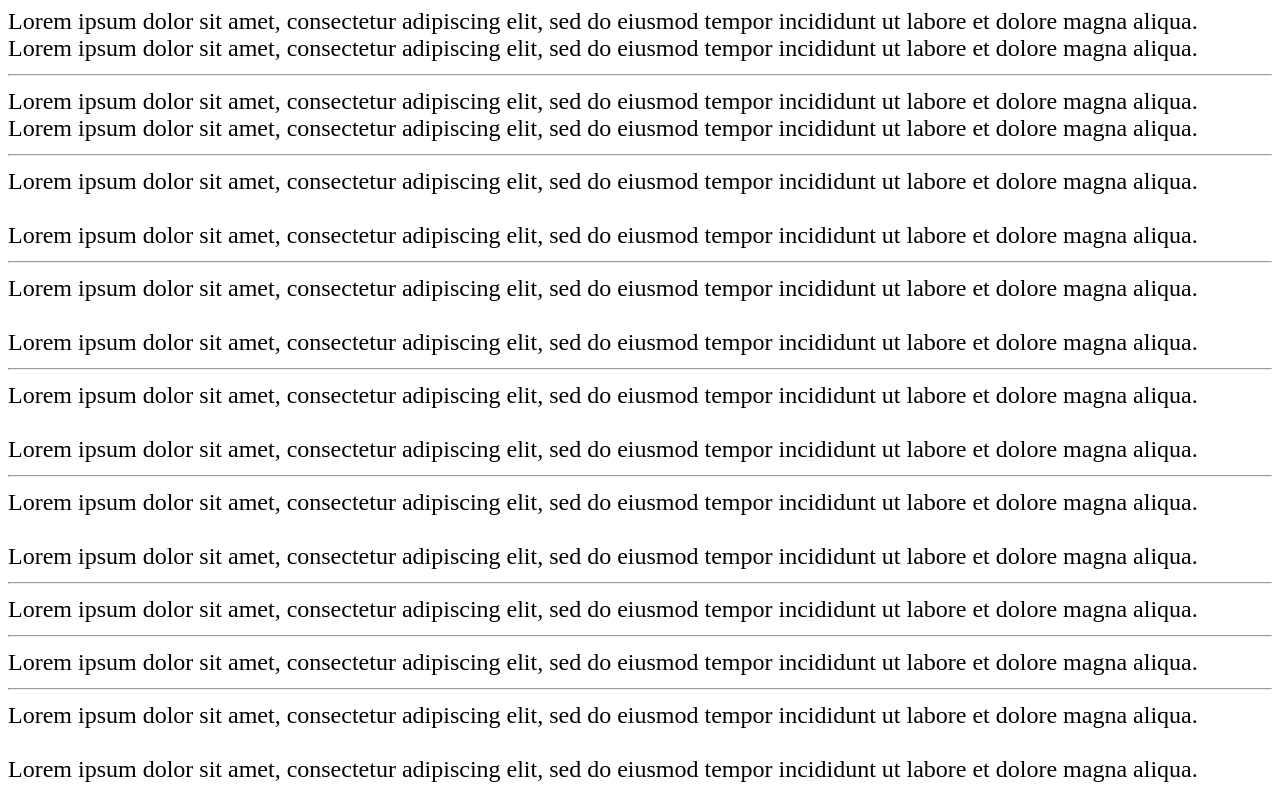
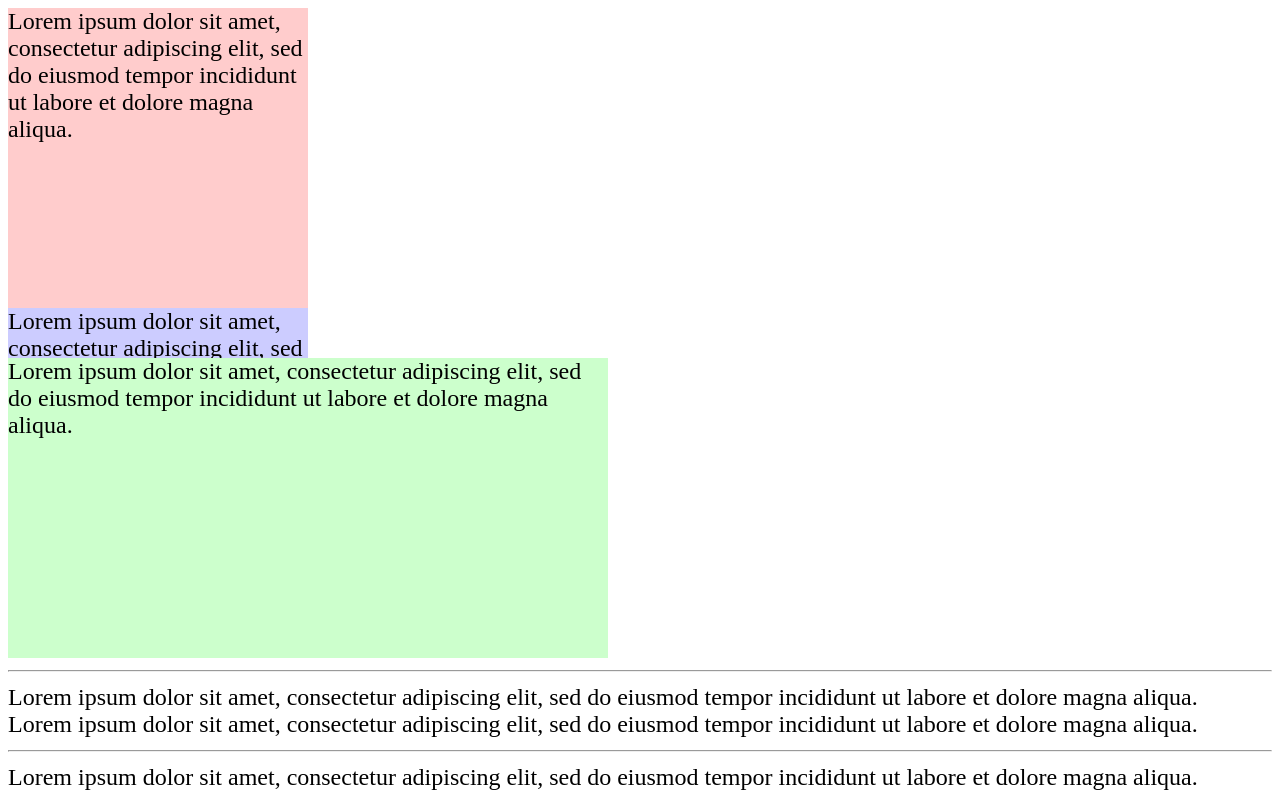
Before and after one commit to kia0919/html_basic-2024.03.06-, a plain HTML site: page css/4.CSS3_Box Model/css3_box_model.html in a window 1280 px wide. Shown: the top 800 px of the page. Drawn offline with Linux system fonts and the light colour scheme.

Commit message:
2024.03.12

```diff
--- a/css/4.CSS3_Box Model/css3_box_model.html
+++ b/css/4.CSS3_Box Model/css3_box_model.html
@@ -10,24 +10,36 @@
 
         /*
             박스모델 :
-                -
-                -
+                - 모든 HTML 요소는 박스 형태의 사각형 영역을 가지고 있음
+                - HTML 박스 모델은 컨텐츠, 패딩, 테두리, 마진으로 이루어져 있음
 
-                -
-                -
-                -
-                -
+                - 컨텐츠 (Contents) : 요소의 실제 텍스트나 이미지 등이 위치하는 영역
+                - 패딩 (Padding) : 테두리 안쪽에 위치하는 요소의 내부 여백 (컨텐츠와 테두리의 간격)
+                - 테두리 (Border) : 테두리 영역
+                - 마진 (Margin) : 테두리 바깥쪽에 위치하는 요소의 외부 여백 (테두리와 다른 요소의 간격)
 
-                -
+                - 박스 모델의 컨텐츠, 패딩, 테두리, 마진 속성은 상속되지 않음
         */
 
         /*
             width / height :
-                -
-                -
-                -
-                -
+                - 요소의 너비와 높이를 지정하기 위해 사용됨
+                - *기본적으로 컨텐츠 영역을 대상으로 사이즈를 조절
+                - width, height 속성으로 지정한 사이즈가 실제 컨텐츠 사이즈 보다 작다면 컨텐츠가 넘침
+                - overflow 속성으로 넘친 컨텐츠에 대해 조절을 할 수 있음
         */
+        .width-height-1 {
+            width: 300px;
+            height: 300px;
+            background-color: rgba(255, 0, 0, 0.2);
+        }
+
+        .width-height-2 {
+            width: 300px;
+            height: 50px;
+            background-color: rgba(0, 0, 255, 0.2);
+            overflow: auto;
+        }
 
         /*
             width와 height가 실제 전체 박스 크기를 지정하지 않음을 주의
@@ -36,8 +48,17 @@
         */
 
         /*
-            max / min - width / height :
+            max / min - width / height : 컨텐츠의 (최대, 최소) (높이, 너비)를 지정할 수 있음
         */
+        .min-max {
+            width: 50vw;
+            min-width: 300px;
+            max-width: 600px;
+            height: 50vh;
+            min-height: 150px;
+            max-height: 300px;
+            background-color: rgba(0, 255, 0, 0.2);
+        }
 
 
 
@@ -141,6 +162,8 @@
     <div class="width-height-1">Lorem ipsum dolor sit amet, consectetur adipiscing elit, sed do eiusmod tempor incididunt ut labore et dolore magna aliqua.</div>
     <div class="width-height-2">Lorem ipsum dolor sit amet, consectetur adipiscing elit, sed do eiusmod tempor incididunt ut labore et dolore magna aliqua.</div>
 
+    <div class="min-max">Lorem ipsum dolor sit amet, consectetur adipiscing elit, sed do eiusmod tempor incididunt ut labore et dolore magna aliqua.</div>
+
     <hr />
 
     <div class="margin-padding-1">Lorem ipsum dolor sit amet, consectetur adipiscing elit, sed do eiusmod tempor incididunt ut labore et dolore magna aliqua.</div>
```
Also changed, not shown: css/3.CSS3_Units/css3_units_2.html (+11 -5 lines), pratice/예시.html (+2 -2 lines).
